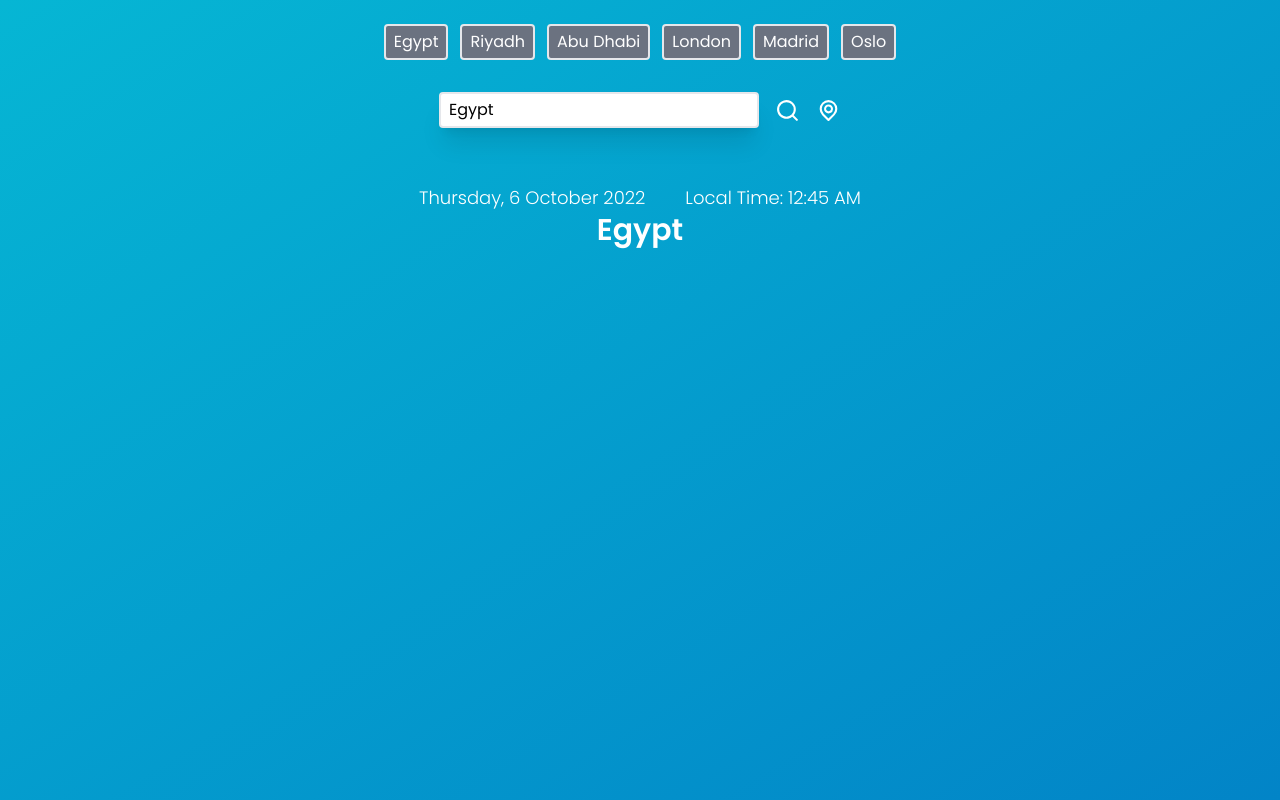
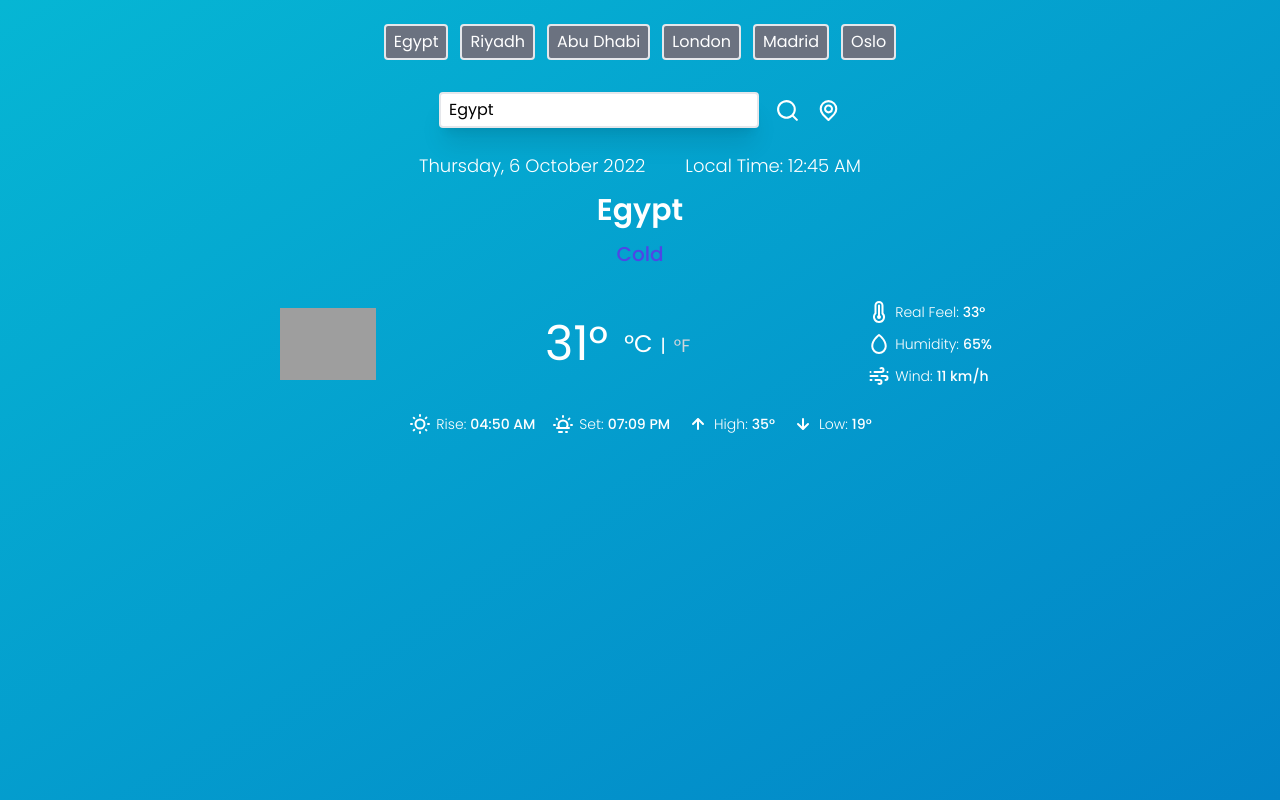
Before and after one commit to ibrahimelmokhtar/react-weather-app, a React (Create React App) app: page / in a window 1280 px wide. Both pictures are taken after a click on the item "Egypt". Built offline with nearby package versions, Linux system fonts and the light colour scheme; grey boxes are pictures that could not be loaded; what prettier-plugin-tailwindcss would draw is missing.

Commit message:
Implement TemperatureDetails component

```diff
--- a/src/App.jsx
+++ b/src/App.jsx
@@ -1,8 +1,8 @@
 // import * as Unicons from '@iconscout/react-unicons';
 import { useEffect, useState } from 'react';
-import TimeAndLocation from './components/TimeAndLocation';
 import TopCities from './components/TopCities';
 import UserInput from './components/UserInput';
+import TemperatureDetails from './components/TemperatureDetails';
 
 const App = () => {
 	const [currentCity, setCurrentCity] = useState('');
@@ -28,8 +28,8 @@ const App = () => {
 			{/* Display search bar */}
 			<UserInput currentCity={currentCity} setCurrentCity={setCurrentCity} />
 
-			{/* Display selected city name */}
-			{currentCity && <TimeAndLocation currentCity={currentCity} />}
+			{/* Display selected city details */}
+			{currentCity && <TemperatureDetails currentCity={currentCity} />}
 		</div>
 	);
 };
--- /dev/null
+++ b/src/components/TemperatureDetails.jsx
@@ -0,0 +1,124 @@
+import React, { useState } from 'react';
+import WeatherDetail from './WeatherDetail';
+
+const TemperatureDetails = ({ currentCity }) => {
+	const [isCelsius, setIsCelsius] = useState(true);
+
+	const handleDegree = (event) => {
+		let degreeUnit = '';
+		if (event.target.id === 'celsius') {
+			setIsCelsius(true);
+			degreeUnit = 'metric';
+		} else {
+			setIsCelsius(false);
+			degreeUnit = 'imperial';
+		}
+
+		console.log(`Obtain ${degreeUnit} temperature`);
+	};
+
+	return (
+		<div className='w-full max-w-3xl px-6 text-center'>
+			{/* Date and time */}
+			<div className='flex items-center justify-center text-lg font-light'>
+				<p className='mr-10'>Thursday, 6 October 2022</p>
+				<p>Local Time: 12:45 AM</p>
+			</div>
+
+			{/* City name */}
+			<h2 className='my-3 text-3xl font-semibold capitalize'>{currentCity}</h2>
+
+			{/* Weather details */}
+			<div className='flex flex-col items-center justify-center'>
+				{/* Weather description */}
+				<h3 className='text-xl font-medium capitalize text-indigo-600'>Cold</h3>
+
+				<div className='mt-3 flex w-full items-center justify-between'>
+					{/* Weather Icon Image  */}
+					<img
+						src={'https://openweathermap.org/img/wn/01d@2x.png'}
+						alt='Weather Icon'
+						className='w-24'
+					/>
+
+					{/* Weather Temperature */}
+					<div className='flex items-center justify-center text-lg capitalize'>
+						<span className='mr-4 text-5xl'>31&deg;</span>
+						<div>
+							<span
+								id='celsius'
+								className={`cursor-pointer ${
+									isCelsius ? 'text-2xl' : 'text-gray-300'
+								} `}
+								onClick={handleDegree}
+							>
+								&deg;C
+							</span>
+							<span className='mx-2'>|</span>
+							<span
+								id='fahrenheit'
+								className={`cursor-pointer ${
+									isCelsius ? 'text-gray-300' : 'text-2xl'
+								} `}
+								onClick={handleDegree}
+							>
+								&deg;F
+							</span>
+						</div>
+					</div>
+
+					{/* Weather extra info: Part 1 */}
+					<div className='my-4 flex flex-col items-start'>
+						<WeatherDetail
+							iconName='UilTemperature'
+							title='real feel'
+							value={'33'}
+							type='degree'
+						/>
+						<WeatherDetail
+							iconName='UilTear'
+							title='humidity'
+							value={'65%'}
+							type='percentage'
+						/>
+						<WeatherDetail
+							iconName='UilWind'
+							title='wind'
+							value={'11 km/h'}
+							type='speed'
+						/>
+					</div>
+				</div>
+				{/* Weather extra info: Part 2 */}
+				<div className='flex items-center justify-between'>
+					<WeatherDetail
+						iconName='UilSun'
+						title='rise'
+						value={'04:50 AM'}
+						type='time'
+					/>
+					<WeatherDetail
+						iconName='UilSunset'
+						title='set'
+						value={'07:09 PM'}
+						type='time'
+					/>
+					<WeatherDetail
+						iconName='UilArrowUp'
+						title='high'
+						value={'35'}
+						type='degree'
+					/>
+					<WeatherDetail
+						iconName='UilArrowDown'
+						title='low'
+						value={'19'}
+						type='degree'
+					/>
+				</div>
+			</div>
+		</div>
+	);
+};
+
+export default TemperatureDetails;
--- a/src/components/TimeAndLocation.jsx
+++ /dev/null
@@ -1,15 +0,0 @@
-import React from 'react';
-
-const TimeAndLocation = ({ currentCity }) => {
-	return (
-		<div className='mt-8 text-center'>
-			<div className='flex items-center justify-center text-lg font-light'>
-				<p className='mr-10'>Thursday, 6 October 2022</p>
-				<p>Local Time: 12:45 AM</p>
-			</div>
-			<h2 className='text-3xl font-semibold capitalize'>{currentCity}</h2>
-		</div>
-	);
-};
-
-export default TimeAndLocation;
--- /dev/null
+++ b/src/components/WeatherDetail.jsx
@@ -0,0 +1,36 @@
+import React from 'react';
+import {
+	UilArrowUp,
+	UilArrowDown,
+	UilTemperature,
+	UilTear,
+	UilWind,
+	UilSun,
+	UilSunset,
+} from '@iconscout/react-unicons';
+
+const WeatherDetail = ({ iconName, title, value, type }) => {
+	const iconSize = 24;
+
+	return (
+		<div className='my-1 mx-2 flex items-center justify-center text-sm font-light'>
+			{/* Set desired icon */}
+			{iconName === 'UilTemperature' && <UilTemperature size={iconSize} />}
+			{iconName === 'UilTear' && <UilTear size={iconSize} />}
+			{iconName === 'UilWind' && <UilWind size={iconSize} />}
+			{iconName === 'UilSun' && <UilSun size={iconSize} />}
+			{iconName === 'UilSunset' && <UilSunset size={iconSize} />}
+			{iconName === 'UilArrowUp' && <UilArrowUp size={iconSize} />}
+			{iconName === 'UilArrowDown' && <UilArrowDown size={iconSize} />}
+
+			{/* Detail title */}
+			<span className='mx-1 capitalize'>{title}:</span>
+
+			{/* Detail value */}
+			{type === 'degree' && <span className='font-medium'>{value}&deg;</span>}
+			{type !== 'degree' && <span className='font-medium'>{value}</span>}
+		</div>
+	);
+};
+
+export default WeatherDetail;
```
